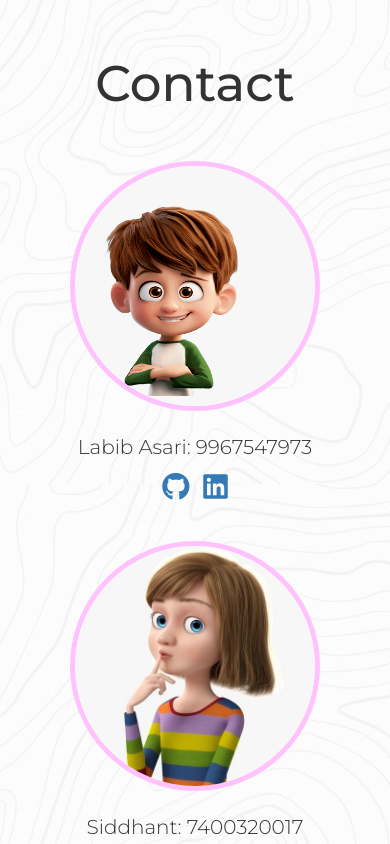
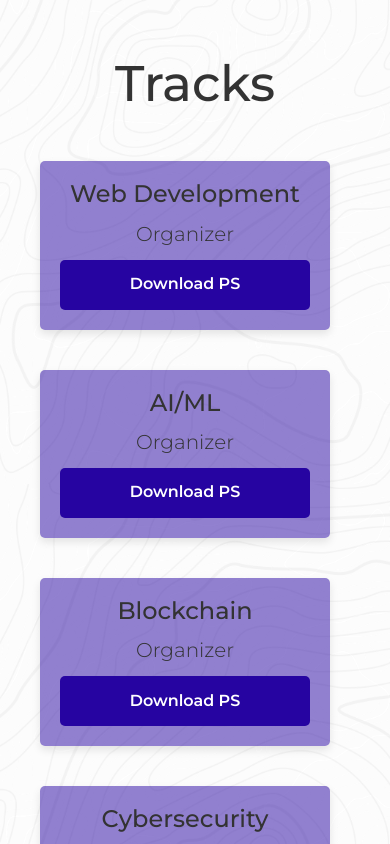
Before and after one commit to rohanfatehchandka/Hack-X-celerate, a React (Create React App) app: page / in a window 390 px wide. Shown: the part 8800-9644 px from the top of the page. Built offline with nearby package versions, Linux system fonts and the light colour scheme.

Commit message:
tracks added

```diff
--- a/src/Module/General.tsx
+++ b/src/Module/General.tsx
@@ -277,49 +277,40 @@ const TeamInfo = [
   // ],
 ];
 
-// const JudgesInfo = [
-//   [
-//     //Array 1
-//     {
-//       Name: "Rehan",
-//       role: "Organizer",
-//       github: "",
-//       linkedin: "",
-//       img: me,
-//     },
-//     {
-//       Name: "Moon",
-//       role: "Organizer",
-//       github: "",
-//       linkedin: "",
-//       img: moon,
-//     },
-//     {
-//       Name: "Ryah Garcia",
-//       role: "Organizer",
-//       github: "",
-//       linkedin: "",
-//       img: Ryah,
-//     },
-//   ],
-//   [
-//     //Array 2
-//     {
-//       Name: "Lyanola",
-//       role: "Organizer",
-//       github: "",
-//       linkedin: "",
-//       img: lyin,
-//     },
-//     {
-//       Name: "Zoheb",
-//       role: "Organizer",
-//       github: "",
-//       linkedin: "",
-//       img: zoha,
-//     },
-//   ],
-// ];
+const JudgesInfo = [
+  [
+    {
+      name: "Web Development",
+      role: "Organizer",
+      driveLink:
+        "https://drive.google.com/file/d/1F1Eb737CP6YlsMkkDUaWUmm88QZynzRG/view?usp=sharing",
+    },
+    {
+      name: "AI/ML",
+      role: "Organizer",
+      driveLink:
+        "https://drive.google.com/file/d/1F1Eb737CP6YlsMkkDUaWUmm88QZynzRG/view?usp=sharing",
+    },
+    {
+      name: "Blockchain",
+      role: "Organizer",
+      driveLink:
+        "https://drive.google.com/file/d/1F1Eb737CP6YlsMkkDUaWUmm88QZynzRG/view?usp=sharing",
+    },
+    {
+      name: "Cybersecurity",
+      role: "Organizer",
+      driveLink:
+        "https://drive.google.com/file/d/1F1Eb737CP6YlsMkkDUaWUmm88QZynzRG/view?usp=sharing",
+    },
+    {
+      name: "App Development",
+      role: "Organizer",
+      driveLink:
+        "https://drive.google.com/file/d/1F1Eb737CP6YlsMkkDUaWUmm88QZynzRG/view?usp=sharing",
+    },
+  ],
+];
 
 /** Instructions
  * Only put 3 logos per array inside `sponsorLogos`, you can
@@ -396,7 +387,7 @@ export {
   Prizeinfo,
   sponsorLogos,
   TeamInfo,
-  // JudgesInfo,
+  JudgesInfo,
   frequentlyAskedQuestions,
   schedule,
   calenderStartingDate,
--- /dev/null
+++ b/src/components/Judgesss/index.tsx
@@ -0,0 +1,39 @@
+import React from "react";
+import { Btn } from "../Landing/index.jsx";
+import "./style.css";
+
+interface IJoinTeam {
+  placeholder: string;
+  formLink: string;
+  content: string;
+}
+
+const JoinTeam: React.FC<IJoinTeam> = ({ placeholder, formLink, content }) => {
+  return (
+    <div className="joinT">
+      <h3>{content} </h3>
+      <a href={formLink}>
+        <Btn type={placeholder} overlay="Fill the form" link={formLink} />
+      </a>
+    </div>
+  );
+};
+
+const Judge = ({ info }: { info: any }) => {
+  const { name, role, driveLink } = info;
+  return (
+    <div className="member1">
+      <div className="card1">
+        <h3>{name}</h3>
+        <p>{role}</p>
+        <button className="drive-button">
+          <a href={driveLink} target="_blank" rel="noopener noreferrer">
+            Download PS
+          </a>
+        </button>
+      </div>
+    </div>
+  );
+};
+
+export { Judge, JoinTeam };
--- /dev/null
+++ b/src/components/Judgesss/style.css
@@ -0,0 +1,116 @@
+.member1 {
+  display: flex;
+  /* flex-wrap:wrap; */
+  /* Allow items to wrap onto multiple lines */
+  justify-content: center;
+  margin: 10px;
+  width: fit-content;
+  /* Optional solution for fixed width container */
+}
+
+.card1 {
+  border-radius: 5px;
+  background-color: rgba(38, 4, 161, 0.5);
+  padding: 20px;
+  box-shadow: 0 4px 8px rgba(0, 0, 0, 0.1);
+  margin: 0 auto;
+  /* Center cards within container */
+  /* Width: 300px;  - Remove if using fit-content on .member1 */
+}
+
+
+/* .member {
+  display: flex;
+  justify-content: center;
+  margin: 10px;
+} */
+.member1:hover{
+    top: -5px;
+    opacity: 0.90;
+}
+.member1 img {
+  width: 25rem;
+  height: 25rem;
+  border-radius: 50%;
+  display: block;
+  margin: 0 auto;
+  border: 5px solid rgb(255, 194, 252);
+}
+.members-link {
+  text-align: center;
+}
+.members-link a {
+  margin: 0 7px;
+  cursor: pointer;
+}
+.joinT {
+  text-align: center;
+}
+.joinT h3 {
+  display: inline-block;
+  font-weight: 500;
+  margin-right: 40px;
+}
+@media (max-width: 570px) {
+  .member1 {
+    margin-top: 4rem;
+  }
+  .member1 img {
+    width: 25rem;
+    height: 25rem;
+  }
+  .joinT h3 {
+    margin-right: 0px;
+  }
+}
+
+/* .member1 {
+  display: flex;
+  justify-content: center;
+  margin: 10px;
+} */
+
+/* .card {
+  border-radius: 5px;
+  background-color: rgba(38, 4, 161, 0.5);
+
+  padding: 20px;
+  box-shadow: 0 4px 8px rgba(0, 0, 0, 0.1);
+
+} */
+
+.card1 h3 {
+  margin-top: 0;
+  /* Remove default margin for heading */
+}
+
+.card1 p {
+  margin-bottom: 10px;
+  /* Add some bottom margin to paragraphs for spacing */
+}
+
+.drive-button {
+  width: 250px;
+  height: 50px;
+  background-color: rgba(38, 4, 161, 1);
+  border: none;
+  cursor: pointer;
+  border-radius: 5px;
+  transition: background-color 0.3s, color 0.3s;
+}
+
+.drive-button:hover {
+  background-color: white;
+  color: rgba(38, 4, 161, 1);
+}
+
+.drive-button a {
+  color: white;
+  text-decoration: none;
+  font-weight: bold;
+  font-size: 16px;
+}
+
+.drive-button:hover a {
+  color: blue;
+}
--- a/src/containers/Home/HomePage.jsx
+++ b/src/containers/Home/HomePage.jsx
@@ -17,6 +17,7 @@ import {
   SponsorUS,
 } from "../../components/Sponsors/sponsors.jsx";
 import { JoinTeam, Member } from "../../components/Team";
+import { Judge } from "components/Judgesss";
 import {
   FOOTER,
   frequentlyAskedQuestions,
@@ -24,7 +25,7 @@ import {
   Prizeinfo,
   sponsorLogos,
   TeamInfo,
-  TOP_SECTION,
+  JudgesInfo,
 } from "../../Module/General";
 import MyCalender from "../calender";
 import "./about.css";
@@ -70,6 +71,18 @@ const TeamMembers = (props, index) => {
       {props.map((s, i) => (
         <Col key={i} className="" sm={12} lg={4} md={4}>
           <Member info={s} />
+        </Col>
+      ))}
+    </Row>
+  );
+};
+
+const Judge1 = (props, index) => {
+  return (
+    <Row key={index} className="members">
+      {props.map((s, i) => (
+        <Col key={i} className="" sm={12} lg={4} md={4}>
+          <Judge info={s} />
         </Col>
       ))}
     </Row>
@@ -200,7 +213,11 @@ export default function HomePage() {
         {/* ********Sponsors ending here ***** */}
 
         {media && <Birds top="120vh" left="0vh" type="" />}
+        {/* ********Judges here ***** */}
 
+        <h1 id="team">Tracks</h1>
+
+        {JudgesInfo.map(Judge1)}
         {/* ********Team here ***** */}
         <h1 id="team">Contact</h1>
         {/* {FOOTER.JOIN_TEAM.required && (
@@ -212,19 +229,6 @@ export default function HomePage() {
         )} */}
         {TeamInfo.map(TeamMembers)}
         {/* ********Team ending here ***** */}
-
-        {/* ********Judges here ***** */}
-
-        <h1 id="team"></h1>
-        {/* {FOOTER.JOIN_TEAM.required && (
-          <JoinTeam
-            placeholder="Join our team"
-            formLink={TOP_SECTION.JUDGES_FORM_LINK}
-            content="Interested in being judge"
-          />
-        )}
-        {JudgesInfo.map(TeamMembers)}
-        ********Team ending here ***** */}
       </Container>
       <Footer />
     </div>
```
Also changed, not shown: HomePage.jsx (+29 -28 lines), src/components/Judgesss/assets/ham.svg (added), 1 other file (tests, documents, lock files or other folders).
